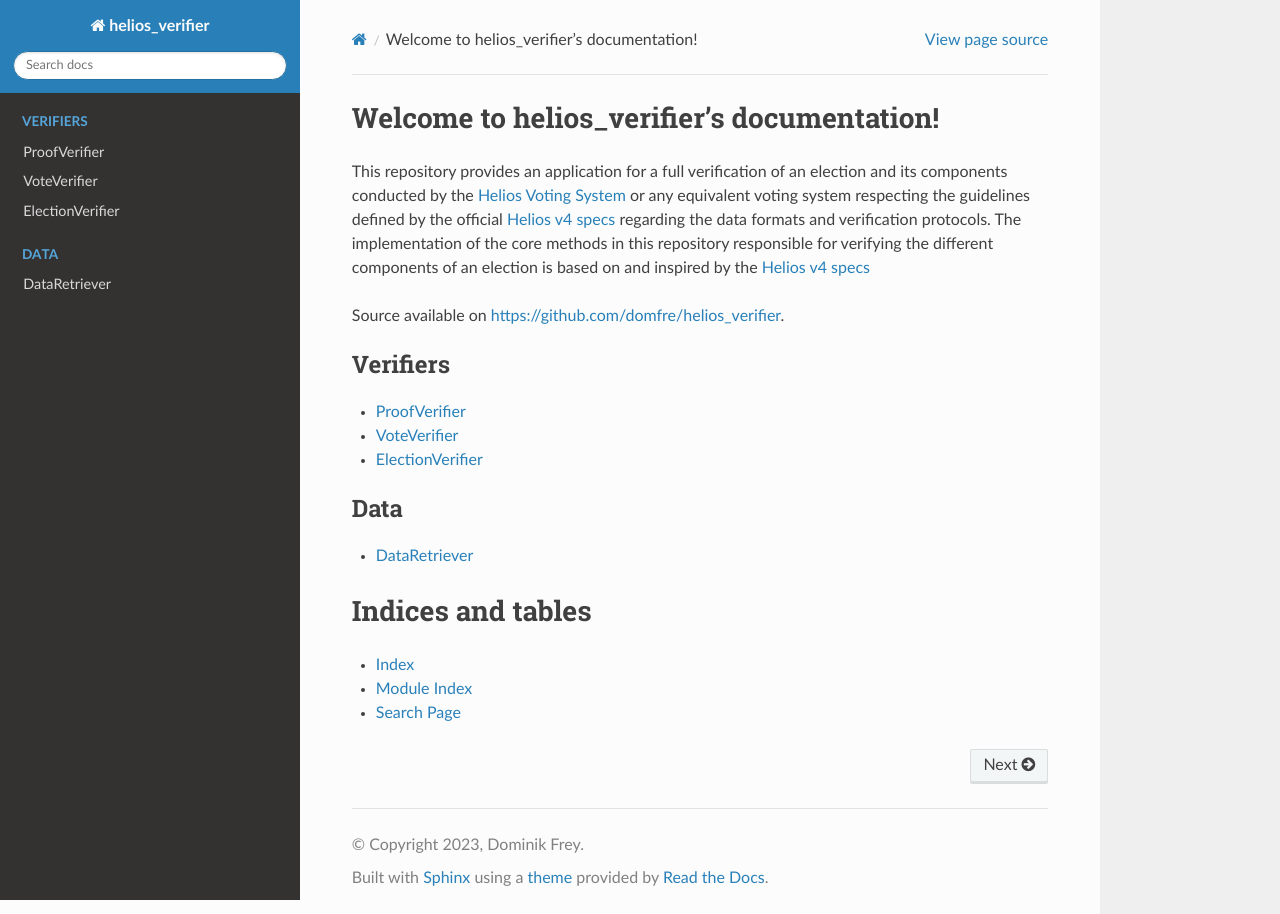
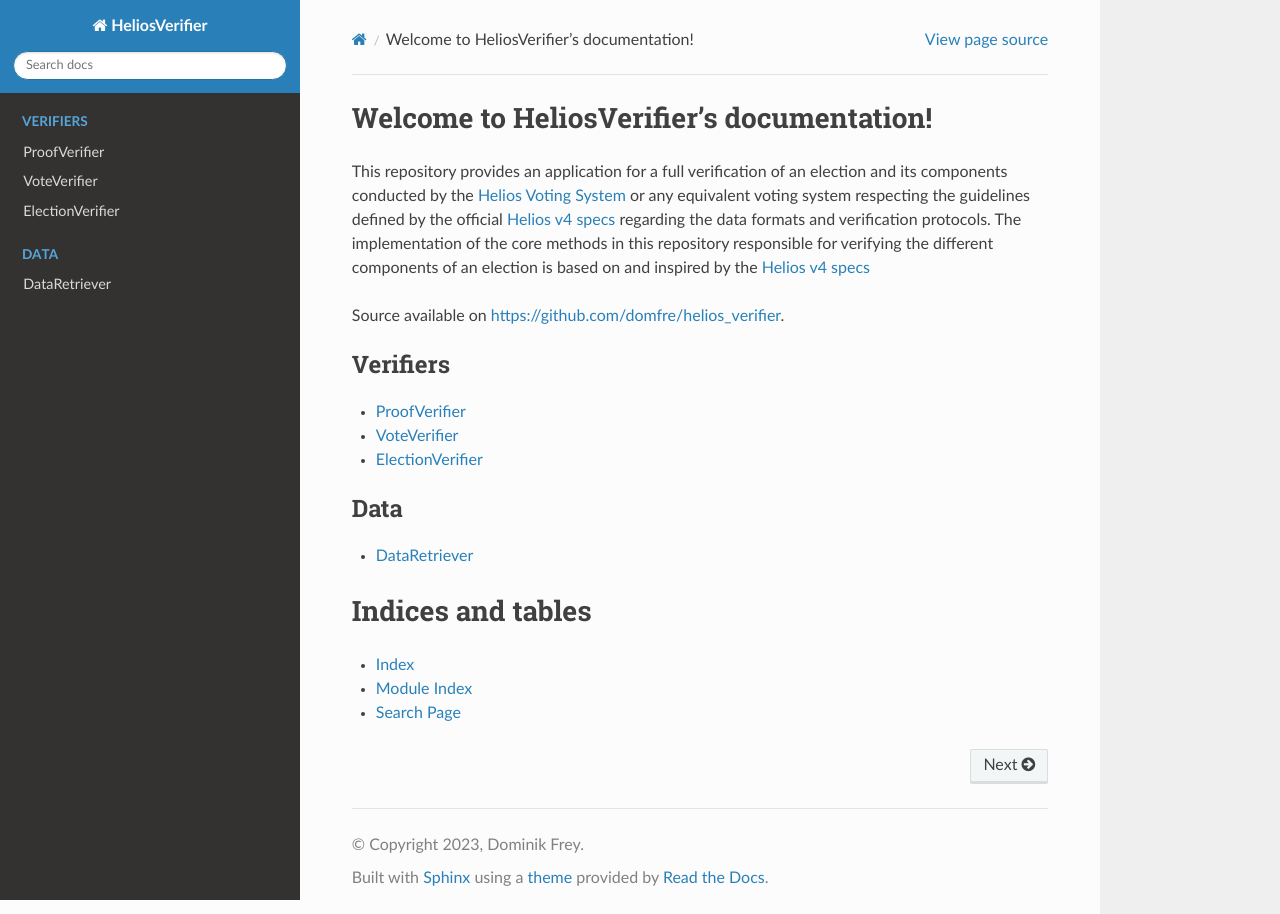
Before and after one commit to domfre/helios_verifier, a Sphinx documentation site: the page built from docs/index.rst, in a window 1280 px wide. Built offline with Sphinx 7.4.7 and the Read the Docs theme 2.0.0, drawn with Linux system fonts in a browser that asks for light colours.

Commit message:
rename project for docs

```diff
--- a/docs/conf.py
+++ b/docs/conf.py
@@ -10,7 +10,7 @@ sys.path.insert(0, os.path.abspath('..'))
 # -- Project information -----------------------------------------------------
 # https://www.sphinx-doc.org/en/master/usage/configuration.html#project-information
 
-project = 'helios_verifier'
+project = 'HeliosVerifier'
 copyright = '2023, Dominik Frey'
 author = 'Dominik Frey'
 release = '1.0.0'
@@ -42,7 +42,7 @@ html_theme = 'sphinx_rtd_theme'
 html_static_path = ['_static']
 
 # Output file base name for HTML help builder.
-htmlhelp_basename = 'helios_verifier_doc'
+htmlhelp_basename = 'HeliosVerifierdoc'
 
 # -- Options for LaTeX output ---------------------------------------------
 
@@ -68,7 +68,7 @@ latex_elements = {
 # (source start file, target name, title,
 #  author, documentclass [howto, manual, or own class]).
 latex_documents = [
-    (master_doc, 'helios_verifier.tex', 'helios_verifier Documentation',
+    (master_doc, 'HeliosVerifier.tex', 'HeliosVerifier Documentation',
      'Dominik Frey', 'manual'),
 ]
 
@@ -78,7 +78,7 @@ latex_documents = [
 # One entry per manual page. List of tuples
 # (source start file, name, description, authors, manual section).
 man_pages = [
-    (master_doc, 'helios_verifier', 'helios_verifier Documentation',
+    (master_doc, 'HeliosVerifier', 'HeliosVerifier Documentation',
      [author], 1)
 ]
 
@@ -89,7 +89,7 @@ man_pages = [
 # (source start file, target name, title, author,
 #  dir menu entry, description, category)
 texinfo_documents = [
-    (master_doc, 'helios_verifier', 'helios_verifier Documentation',
-     author, 'helios_verifier', 'One line description of project.',
+    (master_doc, 'HeliosVerifier', 'HeliosVerifier Documentation',
+     author, 'HeliosVerifier', 'One line description of project.',
      'Miscellaneous'),
 ]
--- a/docs/index.rst
+++ b/docs/index.rst
@@ -3,7 +3,7 @@
    You can adapt this file completely to your liking, but it should at least
    contain the root `toctree` directive.
 
-Welcome to helios_verifier's documentation!
+Welcome to HeliosVerifier's documentation!
 ===========================================
 
 This repository provides an application for a full verification of an election and its components conducted by the
```
Also changed, not shown: 2 other files.
